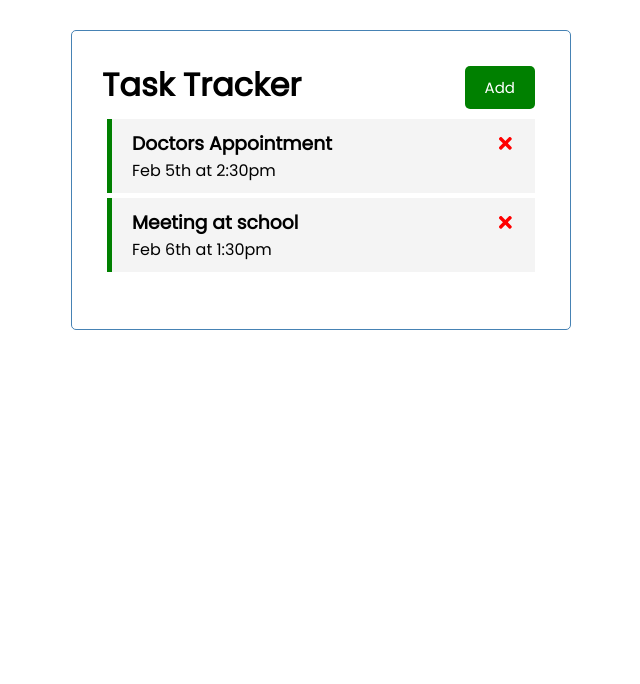
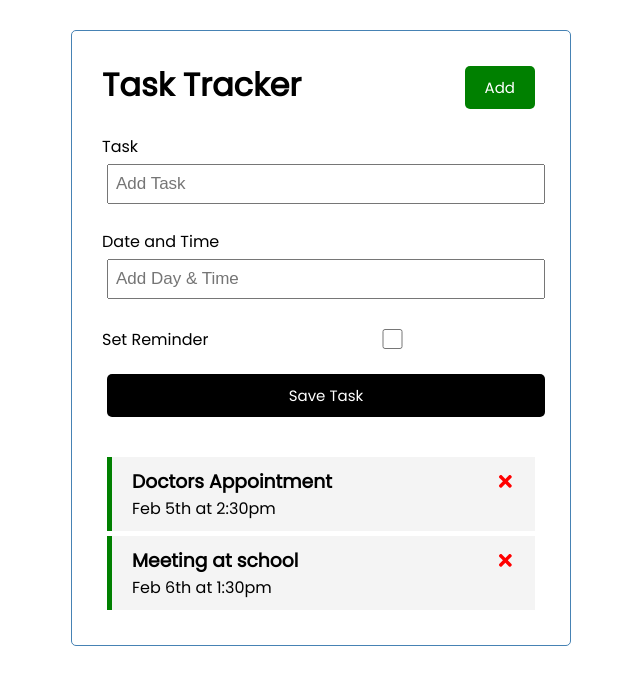
Before and after one commit to HT-Dat/react-task-tracker, a React (Create React App) app: page / in a window 1280 px wide. Shown: the top 684 px of the page, without its empty margins (319-959 px from the left). Built offline with nearby package versions, Linux system fonts and the light colour scheme.

Commit message:
Add task

```diff
--- a/src/App.js
+++ b/src/App.js
@@ -1,5 +1,6 @@
 import Header from "./component/Header";
 import Tasks from "./component/Tasks";
+import AddTask from "./component/AddTask";
 import { useState } from "react";
 
 function App() {
@@ -21,13 +22,23 @@
     setTask(tasks.filter((tasks) => tasks.id !== id));
   };
   const toggleReminder = (id) => {
-    setTask(tasks.map((task) => task.id === id ? {...task, reminder: !task.reminder}:task));
+    setTask(
+      tasks.map((task) =>
+        task.id === id ? { ...task, reminder: !task.reminder } : task
+      )
+    );
   };
+  const addTask = (task) => {
+    const id = Math.floor(Math.random() * 10000 +1);
+    const newTask = {id,...task}
+    setTask([...tasks,newTask])
+  }
   return (
     <div className="container">
       <Header />
+      <AddTask onAdd={addTask}/>
       {tasks.length > 0 ? (
-        <Tasks tasks={tasks} onDelete={deleteTask} onToggle={toggleReminder}/>
+        <Tasks tasks={tasks} onDelete={deleteTask} onToggle={toggleReminder} />
       ) : (
         "No task to show"
       )}
--- /dev/null
+++ b/src/component/AddTask.js
@@ -0,0 +1,56 @@
+import { useState } from "react";
+
+const AddTask = ({ onAdd }) => {
+  const [text, setText] = useState("");
+  const [day, setDay] = useState("");
+  const [reminder, setReminder] = useState(false);
+  const onSubmit = (e) => {
+    e.preventDefault();
+    if (!text) {
+      alert("Please add a task");
+      return;
+    }
+    onAdd({ text, day, reminder });
+    setText("");
+    setDay("");
+    setReminder(false);
+  };
+  return (
+    <form className="add-form" onSubmit={onSubmit}>
+      <div className="form-control">
+        <label>Task</label>
+        <input
+          type="text"
+          placeholder="Add Task"
+          value={text}
+          onChange={(e) => setText(e.target.value)}
+        />
+      </div>
+      <div className="form-control">
+        <label>Date and Time</label>
+        <input
+          type="text"
+          placeholder="Add Day & Time"
+          value={day}
+          onChange={(e) => setDay(e.target.value)}
+        />
+      </div>
+      <div className="form-control form-control-check">
+        <label>Set Reminder</label>
+        <input
+          type="checkbox"
+          value={reminder}
+          onChange={(e) => setReminder(e.currentTarget.checked)}
+        />
+      </div>
+      <input
+        type="submit"
+        value="Save Task"
+        className="btn btn-block"
+        checked={reminder}
+      />
+    </form>
+  );
+};
+
+export default AddTask;
```
